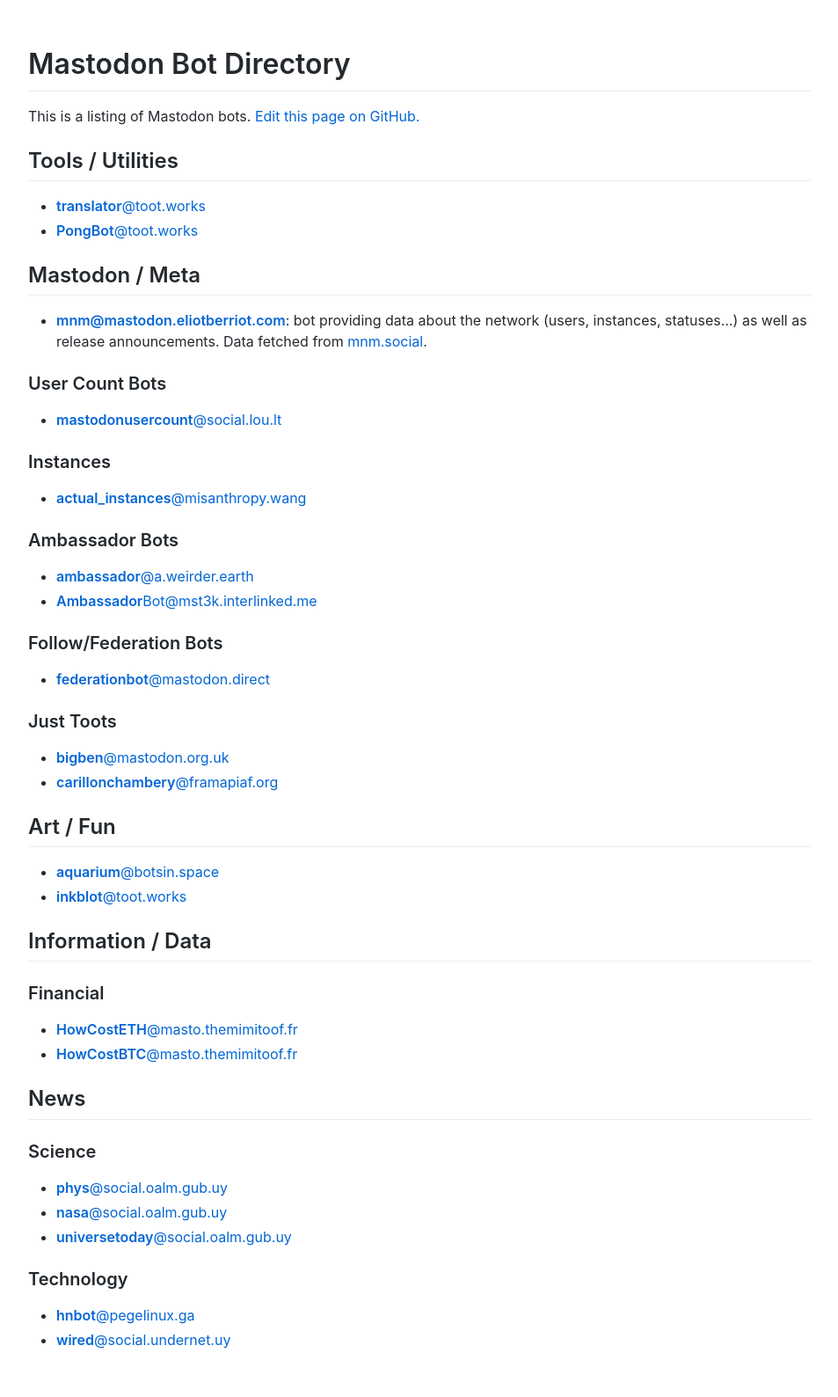
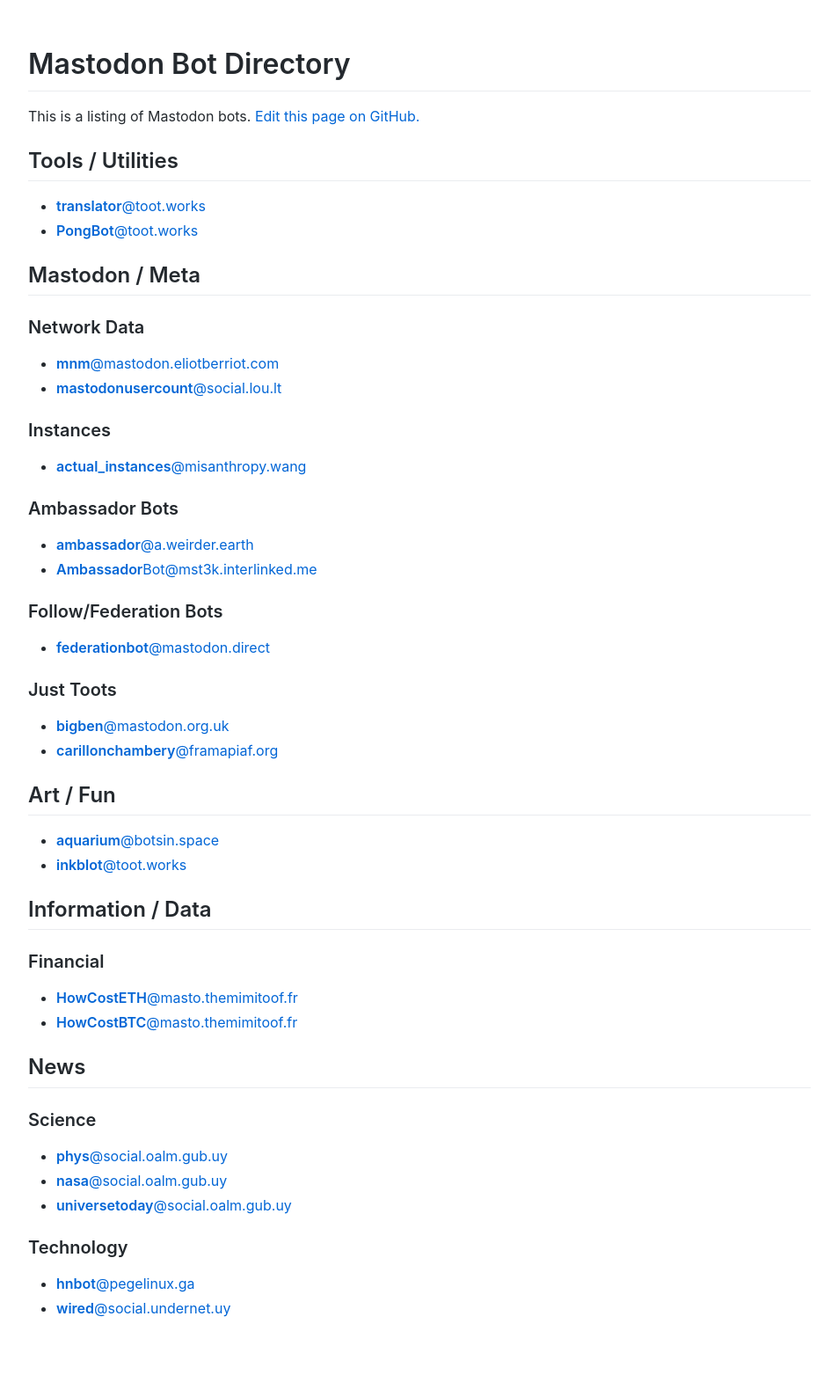
Before and after one commit to tootworks/bots, a Jekyll site: the page built from index.md, in a window 1280 px wide. Shown: the whole page at 88% size, without its empty margins (163-1116 px from the left). Built offline with Jekyll 4.4.1, drawn with Linux system fonts in a browser that asks for light colours; after the commit the page ends 1552 px from its top, so only the background shows below that.

Commit message:
Update index.md

```diff
--- a/index.md
+++ b/index.md
@@ -9,10 +9,8 @@ This is a listing of Mastodon bots. [Edit this page on GitHub.](https://github.c
 - [**PongBot**@toot.works](https://toot.works/@PongBot)
 
 ## Mastodon / Meta
-
-- [**mnm@mastodon.eliotberriot.com**](https://mastodon.eliotberriot.com/@mnm): bot providing data about the network (users, instances, statuses...) as well as release announcements. Data fetched from [mnm.social](http://mnm.social/).
-
-### User Count Bots
+### Network Data
+- [**mnm**@mastodon.eliotberriot.com](https://mastodon.eliotberriot.com/@mnm)
 - [**mastodonusercount**@social.lou.lt](https://social.lou.lt/@mastodonusercount)
 
 ### Instances
```
